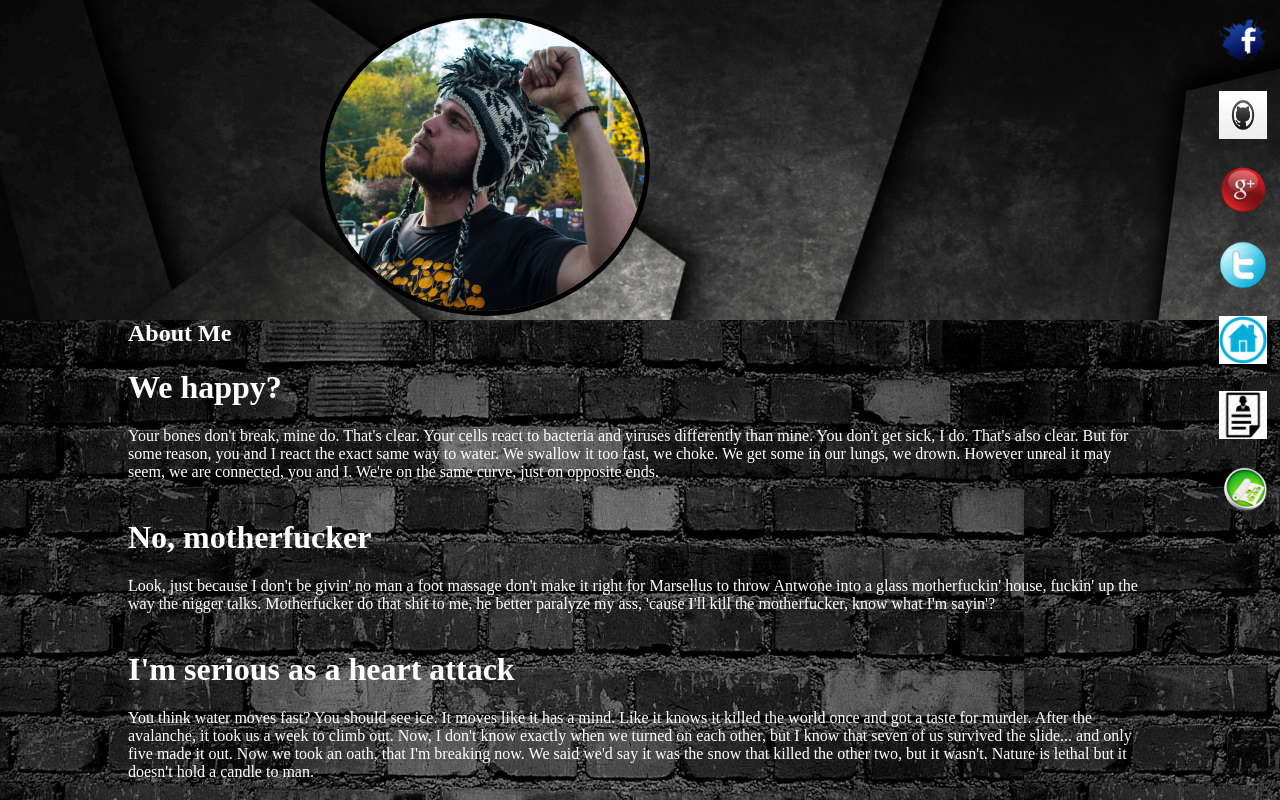
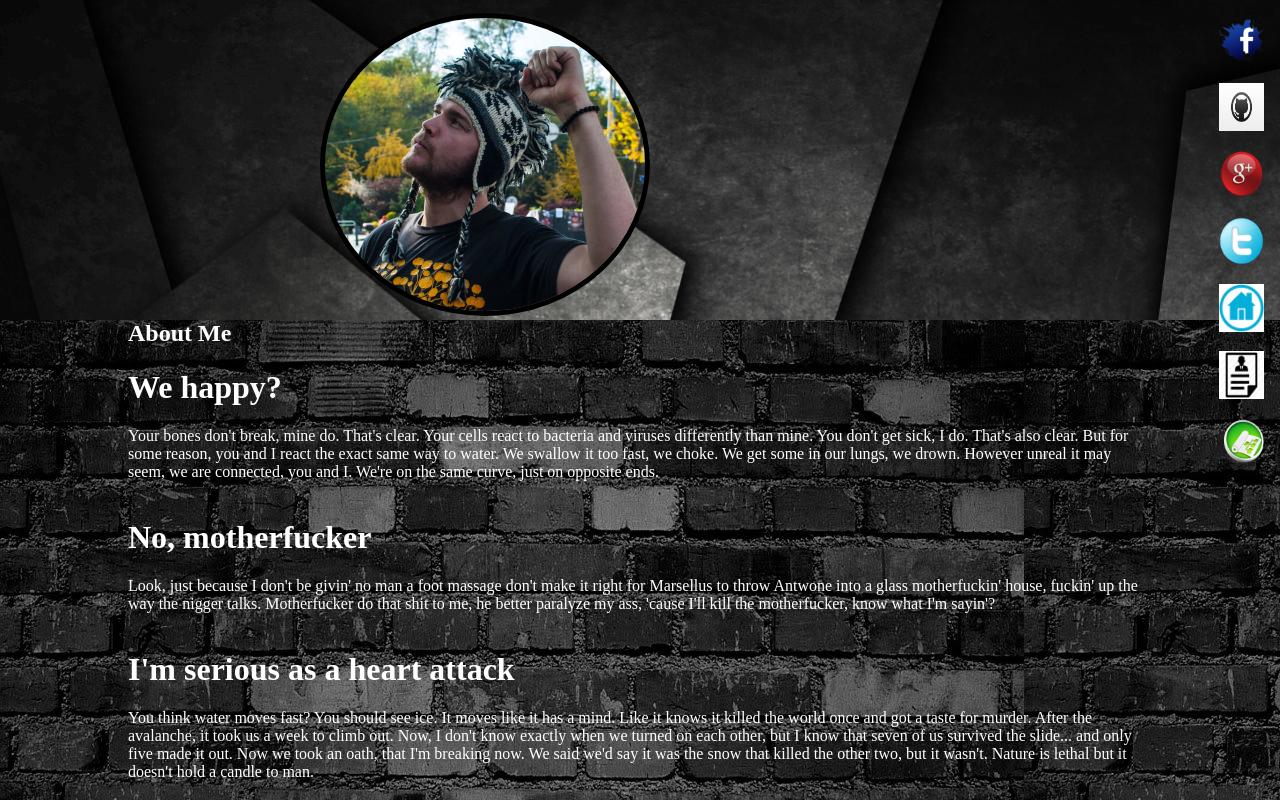
Before and after one commit to tetsaiga86/Portfolio, a website: page index.html in a window 1280 px wide. Shown: the top 800 px of the page. Drawn offline with nearby package versions, Linux system fonts and the light colour scheme; no server answers; a script that the page names is missing.

Commit message:
css fixes

```diff
--- a/css/base.css
+++ b/css/base.css
@@ -1,5 +1,5 @@
 img{
-  max-width: 100%;
+  max-width: 94%;
 }
 
 nav{
@@ -20,7 +20,7 @@ p{
 
 li, ul{
   margin-bottom: 0;
-  padding-bottom: 1em;
+  padding-bottom: 0.5em;
 }
 
 a{
--- a/css/module.css
+++ b/css/module.css
@@ -23,6 +23,7 @@ nav:hover ul{
     width: 1em;
     height: 1em;
   }
+
   nav li a{
     font-size: 3em;
     text-decoration: none;
```
